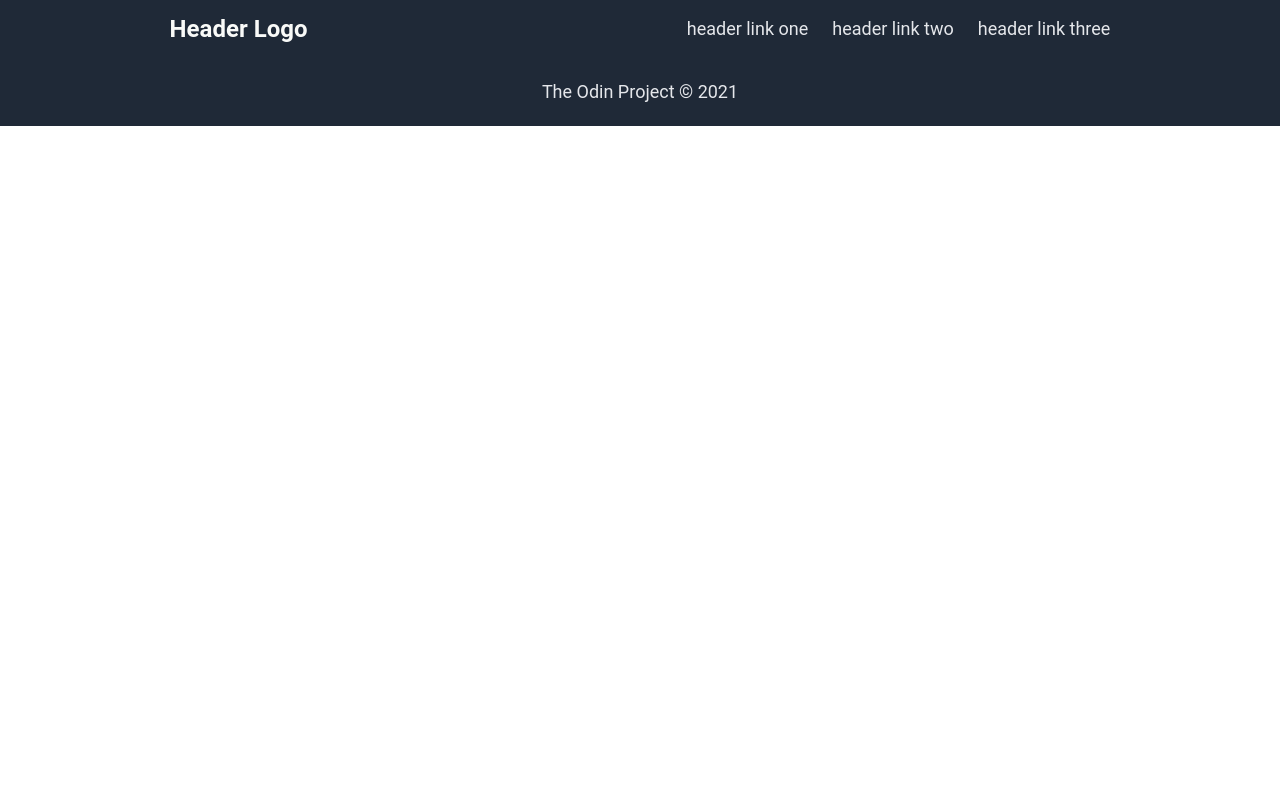
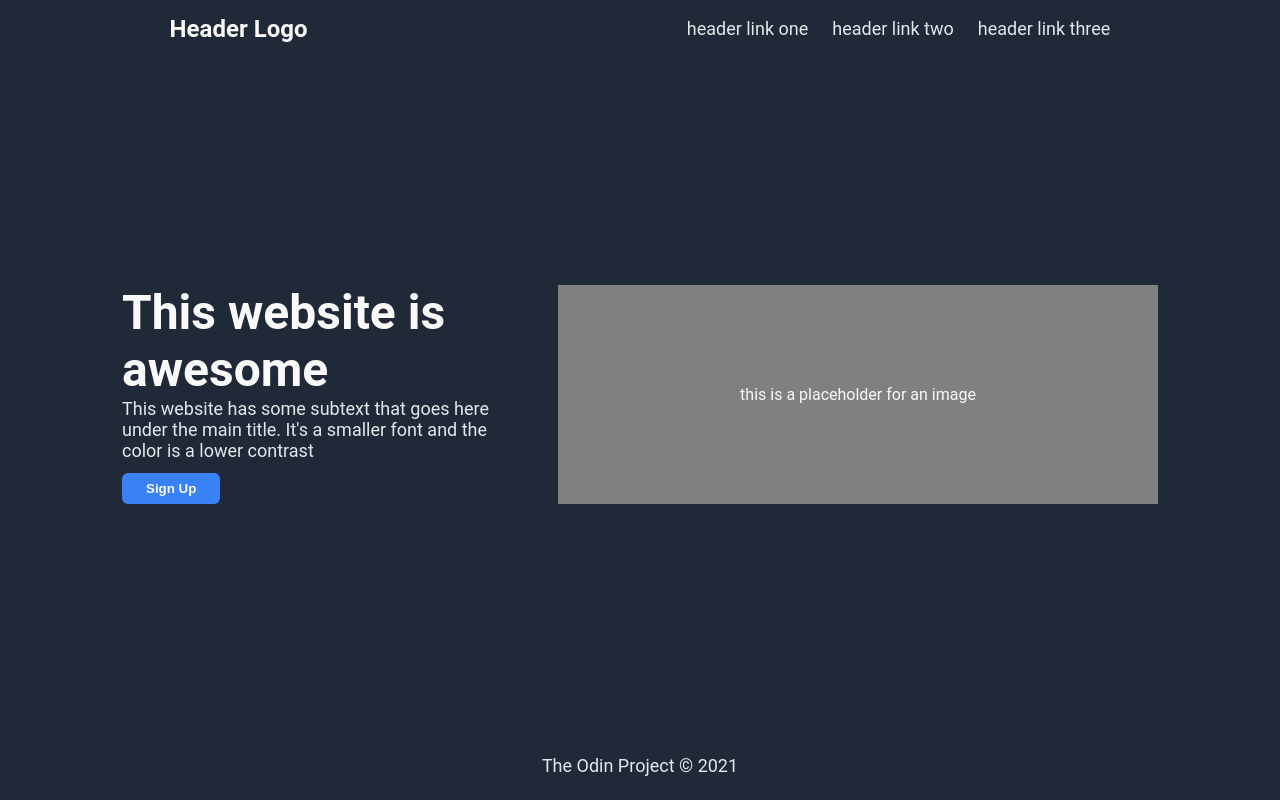
Before and after one commit to chasty2/odin-landing, a plain HTML site: page index.html in a window 1280 px wide. Drawn offline with Linux system fonts and the light colour scheme.

Commit message:
Add hero section

```diff
--- a/index.html
+++ b/index.html
@@ -9,7 +9,7 @@
 </head>
 <body>
     <div class="header dark-background">
-        <div class="header-logo">
+        <div class="header-logo main-text">
             Header Logo
         </div>
         <ul class="header-links secondary-text">
@@ -19,6 +19,25 @@
         </ul>
     </div>
 
+    <div class="hero dark-background">
+        <div class="hero-text">
+            <div class="hero-text-main main-text">
+                This website is awesome
+            </div>
+            <div class="hero-text-secondary secondary-text">
+                This website has some subtext that goes here under the
+                main title. It's a smaller font and the color is a lower
+                contrast
+            </div>
+            <button class="main-text">
+                Sign Up
+            </button>
+        </div>
+        <div class="hero-image main-text">
+            this is a placeholder for an image
+        </div>
+    </div>
+
     <div class="footer secondary-text dark-background">
         The Odin Project &copy; 2021
     </div>
--- a/styles.css
+++ b/styles.css
@@ -1,13 +1,28 @@
 body {
+    margin: 0;
+    padding: 0;
+    min-height: 100vh;
     display: flex;
     flex-direction: column;
-    margin: 0;
-    padding: 0;
     font-family: 'Roboto', sans-serif;
 }
 
+button {
+    font-weight: bold;
+    background-color: #3882f6;
+    padding: 8px 24px;
+    border: none;
+    border-radius: 6px;
+}
+
+/* backgrounds */
 .dark-background {
     background-color: #1f2937;
+}
+
+/* text */
+.main-text {
+    color: #f9faf8;
 }
 
 .secondary-text {
@@ -15,6 +30,7 @@ body {
     color: #e5e7eb;
 }
 
+/* header section */
 .header {
     display: flex;
     align-items: center;
@@ -26,15 +42,46 @@ body {
 .header-logo {
     font-size: 24px;
     font-weight: bold;
-    color: #f9faf8;
 }
 
 .header-links {
     display: flex;
+    justify-content: space-around;
     gap: 24px;
     list-style-type: none;
 }
 
+/* hero section */
+.hero {
+    flex: 1;
+    display: flex;
+    justify-content: center;
+    align-items: center;
+    gap: 36px;
+}
+
+.hero-text {
+    width: 400px;
+}
+
+
+.hero-text-main {
+    font-size: 48px;
+    font-weight: bolder;
+}
+
+.hero-text-secondary {
+    margin-bottom: 12px;
+}
+
+.hero-image {
+    background-color: grey;
+    text-align: center;
+    padding: 100px;
+    width: 400px;
+}
+
+/* footer section */
 .footer {
     display: flex;
     justify-content: center;
```
